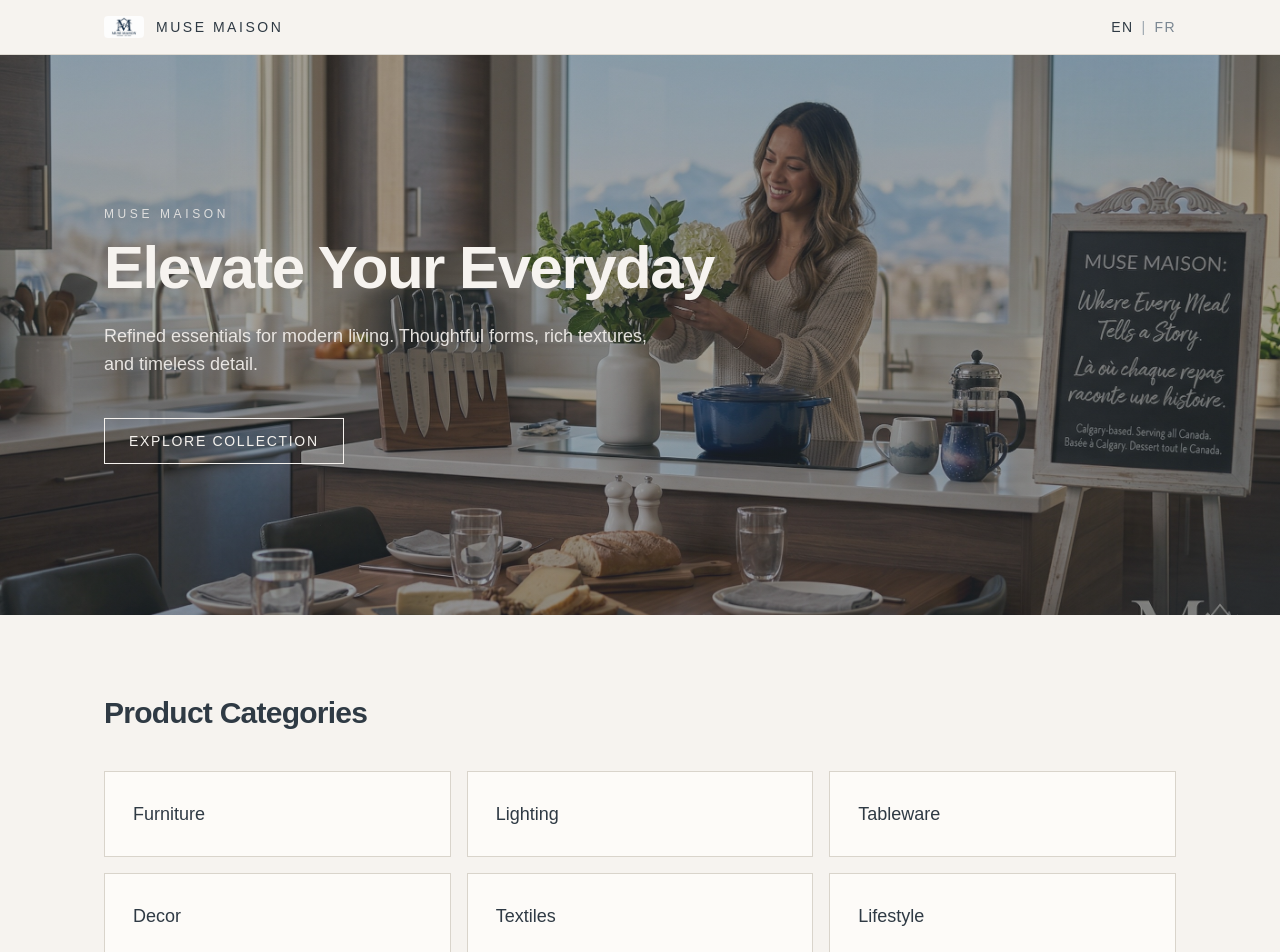
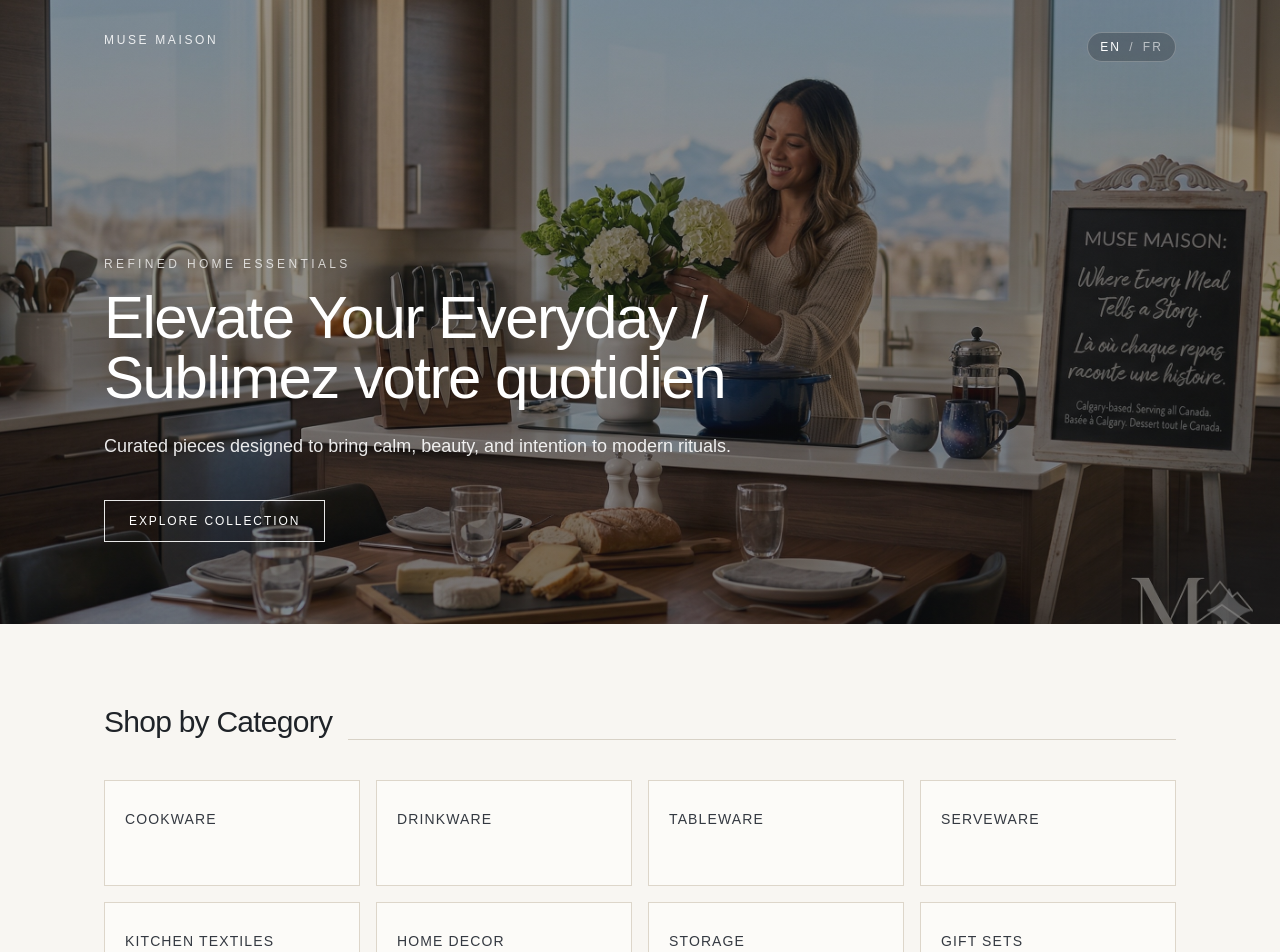
Before and after one commit to remmertzach-afk/muse-maison, a Next.js app: page / in a window 1280 px wide. Shown: the top 952 px of the page. Built offline with nearby package versions, Linux system fonts and the light colour scheme.

Commit message:
Update homepage with Muse Maison branding

```diff
--- a/app/page.tsx
+++ b/app/page.tsx
@@ -1,6 +1,5 @@
 "use client";
 
-import Image from "next/image";
 import { useState } from "react";
 
 type Language = "en" | "fr";
@@ -8,43 +7,50 @@
 const copy = {
   en: {
     brand: "Muse Maison",
-    slogan: "Elevate Your Everyday",
+    heroKicker: "Refined Home Essentials",
+    heroTitle: "Elevate Your Everyday / Sublimez votre quotidien",
     intro:
-      "Refined essentials for modern living. Thoughtful forms, rich textures, and timeless detail.",
-    explore: "Explore Collection",
-    categoriesTitle: "Product Categories",
+      "Curated pieces designed to bring calm, beauty, and intention to modern rituals.",
+    cta: "Explore Collection",
+    categoriesTitle: "Shop by Category",
     categories: [
-      "Furniture",
-      "Lighting",
+      "Cookware",
+      "Drinkware",
       "Tableware",
-      "Decor",
-      "Textiles",
-      "Lifestyle",
+      "Serveware",
+      "Kitchen Textiles",
+      "Home Decor",
+      "Storage",
+      "Gift Sets",
     ],
   },
   fr: {
     brand: "Muse Maison",
-    slogan: "Sublimez Votre Quotidien",
+    heroKicker: "Essentiels Maison Raffines",
+    heroTitle: "Elevate Your Everyday / Sublimez votre quotidien",
     intro:
-      "Des essentiels raffines pour un art de vivre moderne. Des formes pensees, des textures riches et des details intemporels.",
-    explore: "Decouvrir la Collection",
-    categoriesTitle: "Categories de Produits",
+      "Des pieces selectionnees pour apporter calme, beaute et intention aux rituels du quotidien.",
+    cta: "Decouvrir la Collection",
+    categoriesTitle: "Acheter par categorie",
     categories: [
-      "Mobilier",
-      "Luminaires",
-      "Art de la table",
+      "Batterie de cuisine",
+      "Verres et tasses",
+      "Arts de la table",
+      "Service de table",
+      "Textiles de cuisine",
       "Decoration",
-      "Textiles",
-      "Lifestyle",
+      "Rangement",
+      "Coffrets cadeaux",
     ],
   },
 } satisfies Record<
   Language,
   {
     brand: string;
-    slogan: string;
+    heroKicker: string;
+    heroTitle: string;
     intro: string;
-    explore: string;
+    cta: string;
     categoriesTitle: string;
     categories: string[];
   }
@@ -55,86 +61,84 @@
   const t = copy[language];
 
   return (
-    <div className="min-h-screen bg-[#f6f3ef] text-[#4f5b66]">
-      <header className="sticky top-0 z-20 border-b border-[#d9d4cb]/80 bg-[#f6f3ef]/95 backdrop-blur">
-        <nav className="mx-auto flex w-full max-w-6xl items-center justify-between px-6 py-4 md:px-10">
-          <div className="flex items-center gap-3">
-            <Image
-              src="/logo.jpg"
-              alt="Muse Maison logo"
-              width={40}
-              height={40}
-              className="rounded-sm object-cover"
-              priority
-            />
-            <span className="text-sm font-medium tracking-[0.18em] uppercase text-[#2f3a44]">
+    <div className="min-h-screen bg-[#f8f6f2] text-[#2e3238]">
+      <main>
+        <section
+          className="relative isolate min-h-[78vh] overflow-hidden"
+          style={{
+            backgroundImage:
+              "linear-gradient(rgba(17, 19, 23, 0.45), rgba(17, 19, 23, 0.5)), url('/hero-bg.jpg')",
+            backgroundSize: "cover",
+            backgroundPosition: "center",
+          }}
+        >
+          <div className="mx-auto flex w-full max-w-6xl items-start justify-between px-6 pt-8 md:px-10">
+            <span className="text-xs font-medium tracking-[0.22em] uppercase text-white/85">
               {t.brand}
             </span>
-          </div>
 
-          <div className="text-sm font-medium tracking-widest text-[#4f5b66]">
+            <div className="rounded-full border border-white/25 bg-black/20 px-3 py-1.5 text-xs tracking-[0.18em] text-white">
               <button
                 type="button"
-              className={`transition-colors ${language === "en" ? "text-[#2f3a44]" : "text-[#7b8792]"}`}
+                className={`transition-opacity ${language === "en" ? "opacity-100" : "opacity-60 hover:opacity-85"}`}
                 onClick={() => setLanguage("en")}
                 aria-pressed={language === "en"}
               >
                 EN
               </button>
-            <span className="px-2 text-[#9ba5ae]">|</span>
+              <span className="px-2 opacity-60">/</span>
               <button
                 type="button"
-              className={`transition-colors ${language === "fr" ? "text-[#2f3a44]" : "text-[#7b8792]"}`}
+                className={`transition-opacity ${language === "fr" ? "opacity-100" : "opacity-60 hover:opacity-85"}`}
                 onClick={() => setLanguage("fr")}
                 aria-pressed={language === "fr"}
               >
                 FR
               </button>
             </div>
-        </nav>
-      </header>
+          </div>
 
-      <main>
-        <section
-          className="relative isolate flex min-h-[70vh] items-center overflow-hidden"
-          style={{
-            backgroundImage:
-              "linear-gradient(rgba(47, 58, 68, 0.45), rgba(47, 58, 68, 0.45)), url('/hero-bg.jpg')",
-            backgroundSize: "cover",
-            backgroundPosition: "center",
-          }}
-        >
-          <div className="mx-auto w-full max-w-6xl px-6 py-24 md:px-10">
-            <p className="mb-4 text-xs tracking-[0.3em] uppercase text-[#f6f3ef]/80">
-              {t.brand}
+          <div className="mx-auto flex min-h-[68vh] w-full max-w-6xl items-end px-6 pb-16 pt-14 md:px-10">
+            <div className="max-w-3xl">
+              <p className="mb-4 text-xs tracking-[0.28em] uppercase text-white/75">
+                {t.heroKicker}
               </p>
-            <h1 className="max-w-2xl text-4xl font-semibold tracking-tight text-[#f6f3ef] md:text-6xl">
-              {t.slogan}
+              <h1 className="text-4xl font-medium tracking-tight text-white md:text-6xl">
+                {t.heroTitle}
               </h1>
-            <p className="mt-6 max-w-xl text-base leading-7 text-[#f6f3ef]/90 md:text-lg">
+              <p className="mt-6 max-w-2xl text-base leading-7 text-white/90 md:text-lg">
                 {t.intro}
               </p>
               <button
                 type="button"
-              className="mt-10 border border-[#f6f3ef] px-6 py-3 text-sm font-medium tracking-[0.12em] uppercase text-[#f6f3ef] transition hover:bg-[#f6f3ef] hover:text-[#2f3a44]"
+                className="mt-10 border border-white/90 px-6 py-3 text-xs font-medium tracking-[0.16em] uppercase text-white transition hover:bg-white hover:text-[#1f2328]"
               >
-              {t.explore}
+                {t.cta}
               </button>
+            </div>
           </div>
         </section>
 
         <section className="mx-auto w-full max-w-6xl px-6 py-20 md:px-10">
-          <h2 className="mb-10 text-2xl font-semibold tracking-tight text-[#2f3a44] md:text-3xl">
+          <div className="mb-10 flex items-end justify-between gap-4">
+            <h2 className="text-2xl font-medium tracking-tight text-[#1f2328] md:text-3xl">
               {t.categoriesTitle}
             </h2>
+            <div className="h-px flex-1 bg-[#d8d2c7]" />
+          </div>
 
-          <div className="grid gap-4 sm:grid-cols-2 lg:grid-cols-3">
+          <div className="grid gap-4 sm:grid-cols-2 lg:grid-cols-4">
             {t.categories.map((category) => (
               <article
                 key={category}
-                className="border border-[#d9d4cb] bg-[#fdfbf8] p-7 transition hover:border-[#a9b3bc]"
+                className="group border border-[#ddd6ca] bg-[#fcfbf8] px-5 py-7 transition-colors hover:border-[#b8ad99]"
               >
-                <h3 className="text-lg font-medium text-[#2f3a44]">{category}</h3>
+                <h3 className="text-sm font-medium tracking-[0.08em] uppercase text-[#343941]">
+                  {category}
+                </h3>
+                <p className="mt-3 text-xs text-[#7b7f86] opacity-0 transition-opacity group-hover:opacity-100">
+                  {language === "en" ? "View selection" : "Voir la selection"}
+                </p>
               </article>
             ))}
           </div>
```
Also changed, not shown: public/logo.png (added). Lines whose indentation alone changed are shown as unchanged.
